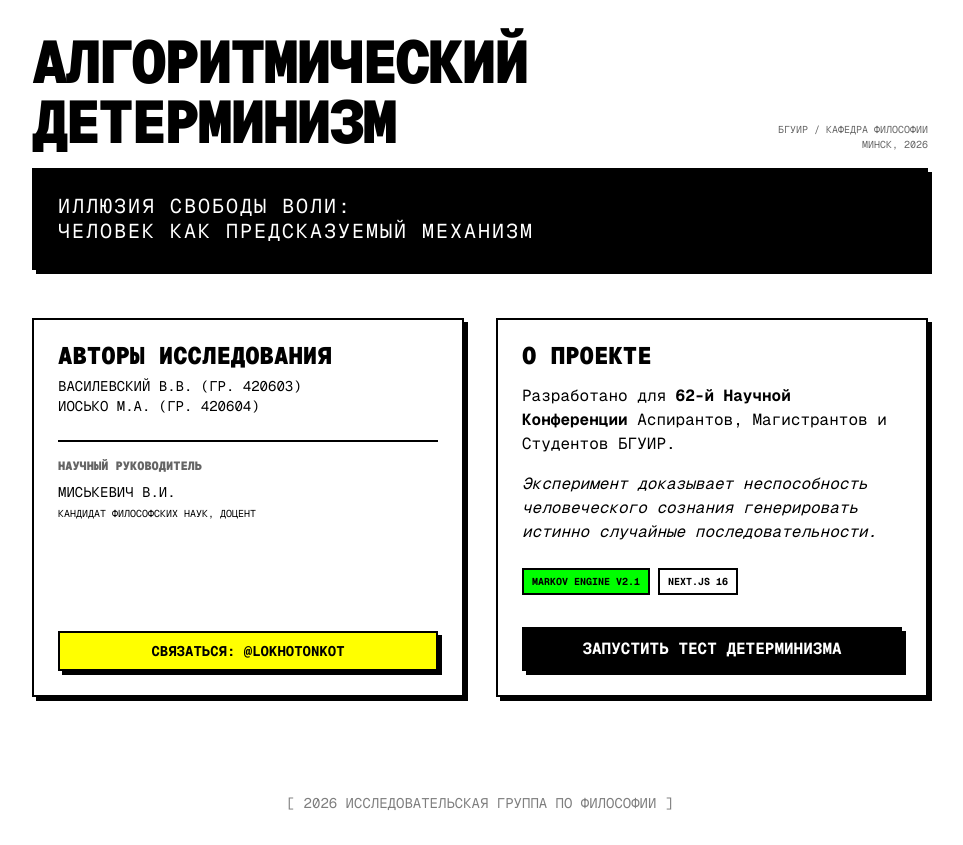
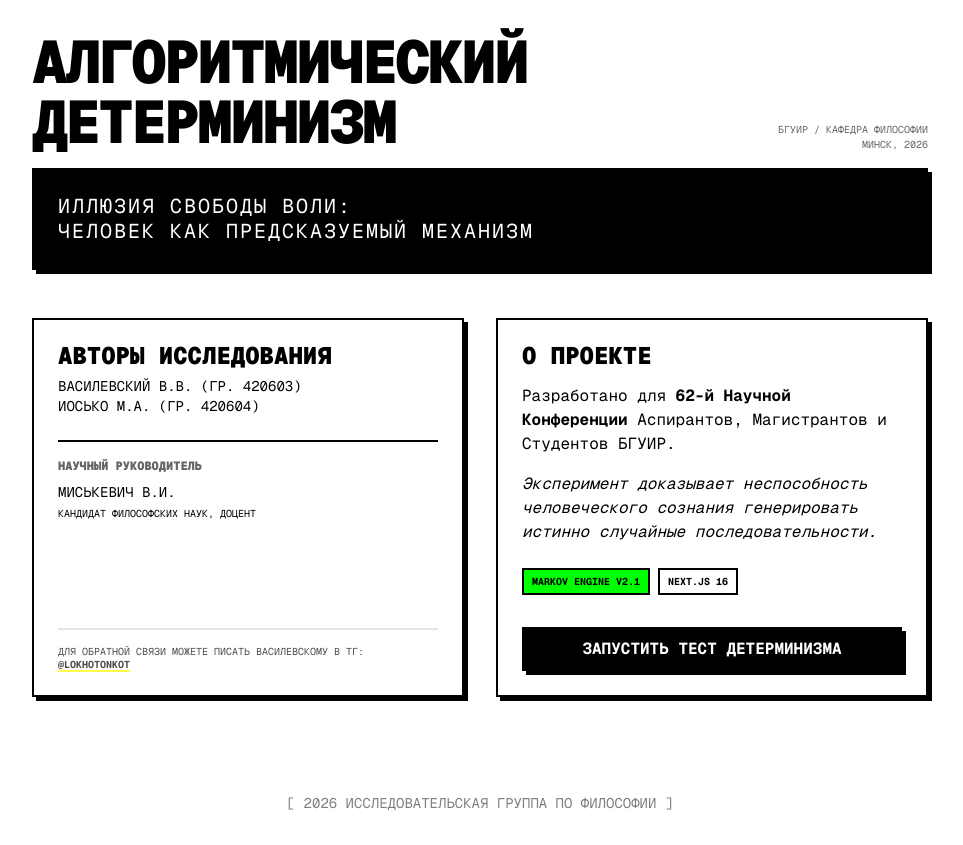
Before and after one commit to OrDinaD/KNB_Ai, a Next.js app: page / in a window 1280 px wide. Shown: the whole page, without its empty margins (160-1123 px from the left). Built offline with nearby package versions, Linux system fonts and the light colour scheme.

Commit message:
UI: Replace large contact button with subtle feedback text

```diff
--- a/src/app/page.tsx
+++ b/src/app/page.tsx
@@ -55,14 +55,10 @@ export default function Home() {
                   </p>
                 </div>
 
-                <div className="mt-auto pt-4">
-                  <a
-                    href="https://t.me/lokhotonkot"
-                    target="_blank"
-                    className="neo-button bg-neo-tie inline-block w-full text-center py-2 text-sm"
-                  >
-                    СВЯЗАТЬСЯ: @LOKHOTONKOT
-                  </a>
+                <div className="mt-auto pt-4 border-t-2 border-black/10">
+                  <p className="font-mono text-[10px] uppercase opacity-70 leading-tight">
+                    Для обратной связи можете писать Василевскому в ТГ: <a href="https://t.me/lokhotonkot" target="_blank" className="underline decoration-neo-tie decoration-2 underline-offset-2 hover:text-neo-black transition-colors font-bold">@LOKHOTONKOT</a>
+                  </p>
                 </div>
               </div>
 
```
